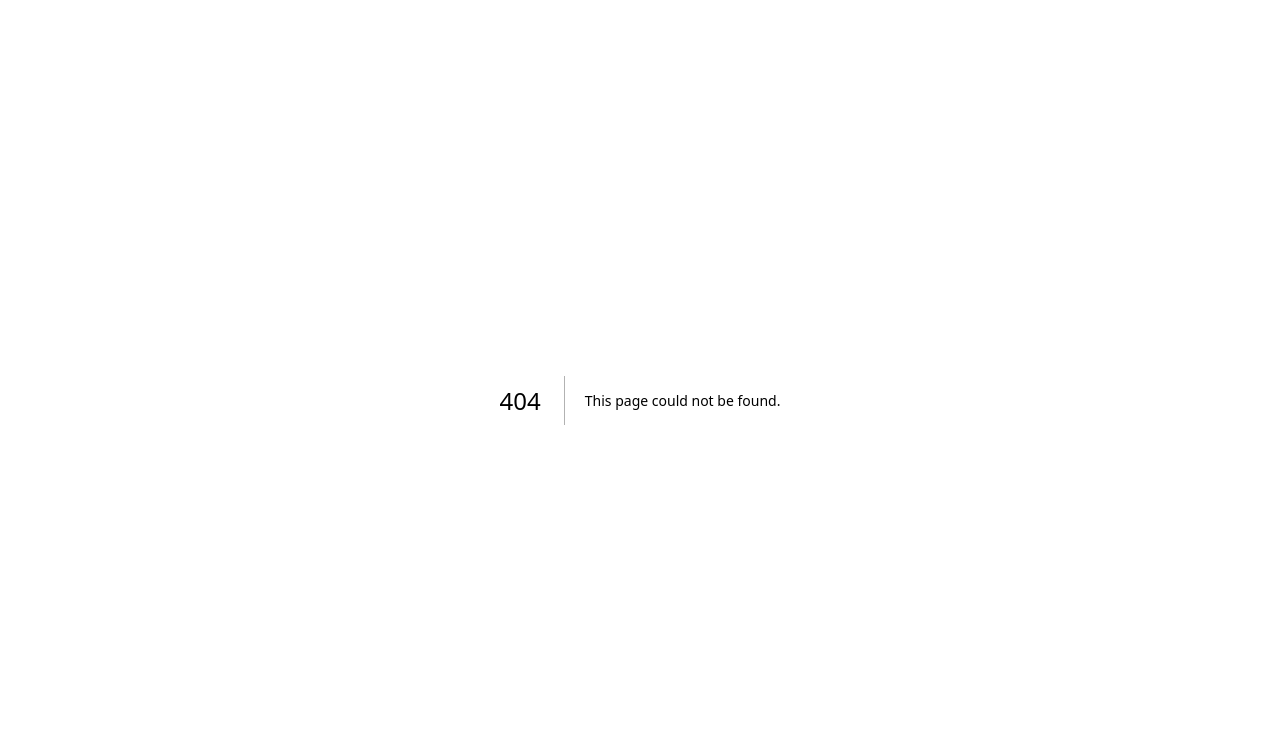
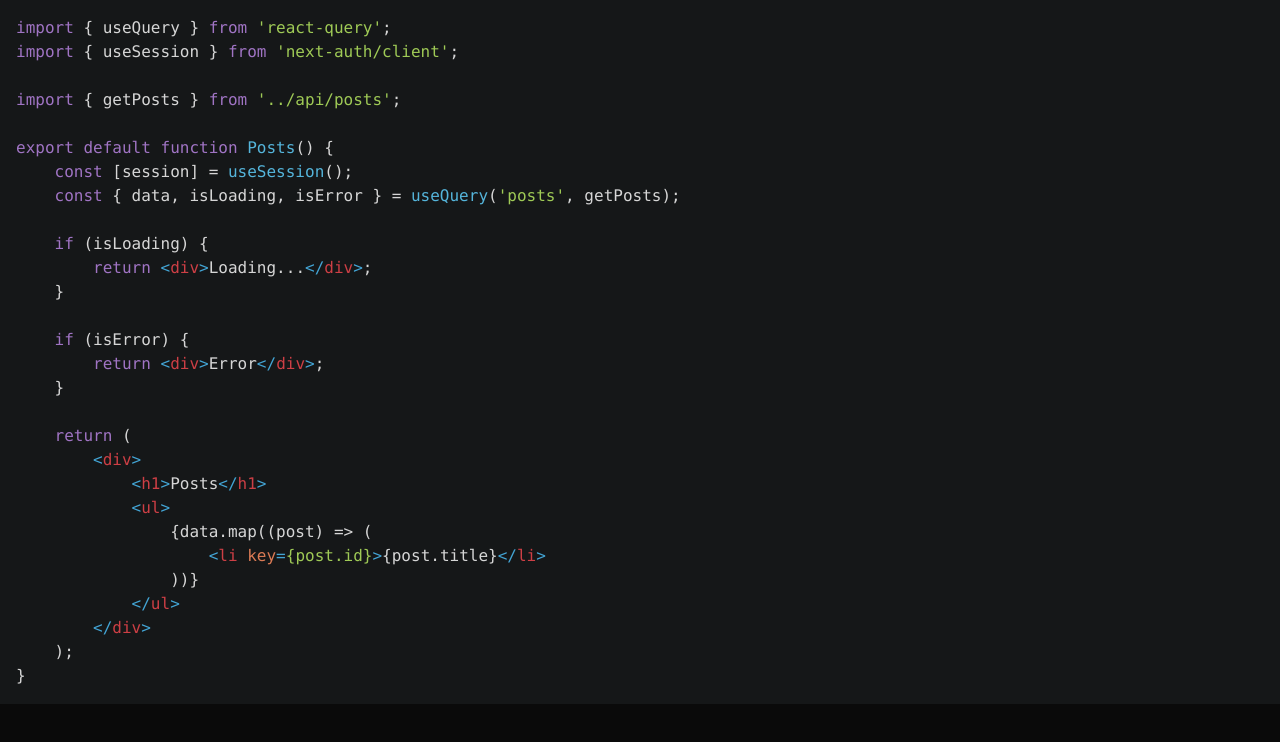
Before and after one commit to hellskater/zist-app, a Next.js app: page /dashboard in a window 1280 px wide. Before the commit this address had no page. Shown: the top 742 px of the page. Built offline with nearby package versions, Linux system fonts and the light colour scheme.

Commit message:
testing preview cards

```diff
--- /dev/null
+++ b/app/dashboard/page.tsx
@@ -0,0 +1,11 @@
+import CodePreview from '@/components/preview/code-preview';
+
+const DashboardPage = () => {
+  return (
+    <div>
+      <CodePreview />
+    </div>
+  );
+};
+
+export default DashboardPage;
--- /dev/null
+++ b/components/preview/code-preview.tsx
@@ -0,0 +1,55 @@
+'use client';
+
+import React, { useEffect, useRef } from 'react';
+import hljs from 'highlight.js';
+import 'highlight.js/styles/base16/seti-ui.css';
+
+const language = 'react';
+const value = `import { useQuery } from 'react-query';
+import { useSession } from 'next-auth/client';
+
+import { getPosts } from '../api/posts';
+
+export default function Posts() {
+    const [session] = useSession();
+    const { data, isLoading, isError } = useQuery('posts', getPosts);
+
+    if (isLoading) {
+        return <div>Loading...</div>;
+    }
+
+    if (isError) {
+        return <div>Error</div>;
+    }
+
+    return (
+        <div>
+            <h1>Posts</h1>
+            <ul>
+                {data.map((post) => (
+                    <li key={post.id}>{post.title}</li>
+                ))}
+            </ul>
+        </div>
+    );
+}`;
+
+const CodePreview = () => {
+  const codeEl = useRef(null);
+
+  useEffect(() => {
+    hljs.highlightBlock(codeEl.current as unknown as HTMLElement);
+
+    // eslint-disable-next-line react-hooks/exhaustive-deps
+  }, [language, value]);
+
+  return (
+    <pre>
+      <code ref={codeEl} className={language}>
+        {value}
+      </code>
+    </pre>
+  );
+};
+
+export default CodePreview;
--- a/package.json
+++ b/package.json
@@ -20,6 +20,7 @@
     "class-variance-authority": "^0.7.0",
     "clsx": "^2.0.0",
     "eslint-config-next": "13.4.12",
+    "highlight.js": "^11.8.0",
     "next": "13.4.12",
     "next-auth": "^4.22.3",
     "postcss": "8.4.27",
```
Also changed, not shown: .eslintrc.json, 2 other files (tests, documents, lock files or other folders).
